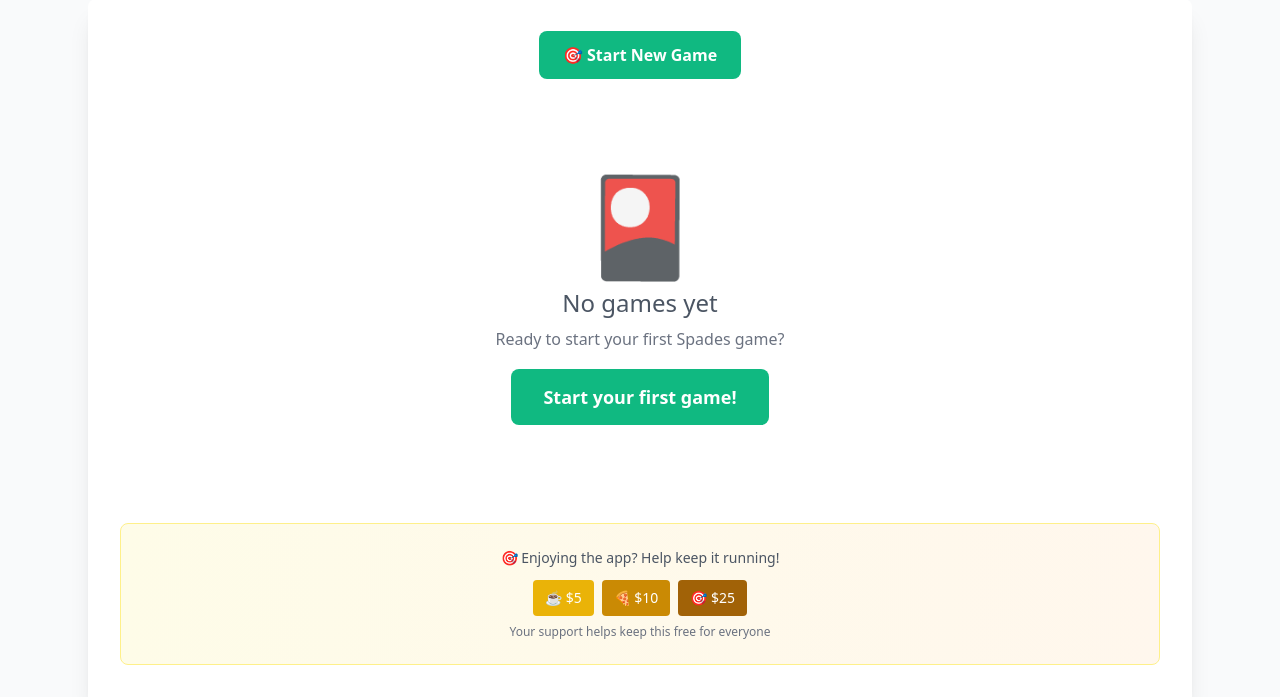
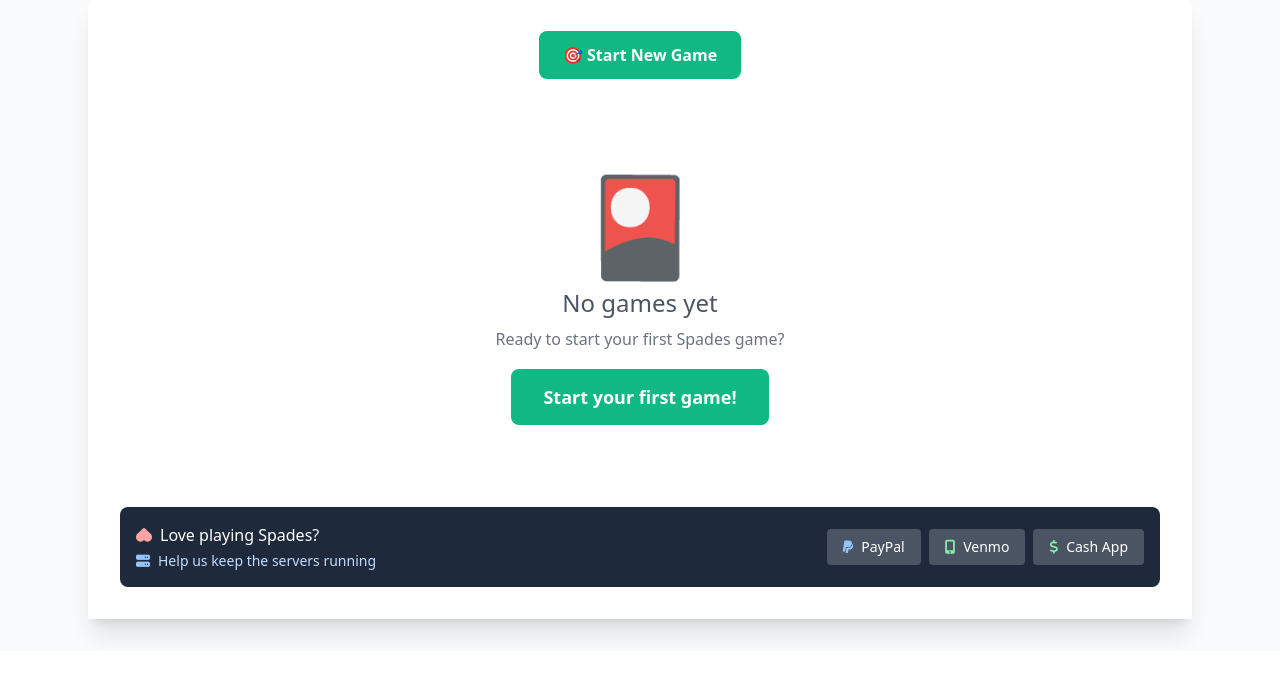
Before and after one commit to matt-ortiz/spades, a Flask app: page /dashboard in a window 1280 px wide. Shown: the part 149-846 px from the top of the page. After the commit the page ends 791 px from the top, so only its background shows below. Run offline with Flask 3, Linux system fonts and the light colour scheme; the visitor is signed in with stand-in values (Sample User, id 1); data that the repository does not hold is empty; some libraries are stand-ins or nearby versions.

Commit message:
Donation box update

```diff
--- a/templates/dashboard.html
+++ b/templates/dashboard.html
@@ -118,21 +118,32 @@
 {% endif %}
 
 <!-- Optional donation section -->
-<div class="text-center mt-12 p-6 bg-gradient-to-r from-yellow-50 to-orange-50 rounded-lg border border-yellow-200">
-    <div class="max-w-md mx-auto">
-        <p class="text-sm text-gray-600 mb-3">🎯 Enjoying the app? Help keep it running!</p>
-        <div class="flex flex-wrap justify-center gap-2">
-            <a href="#" class="bg-yellow-500 hover:bg-yellow-600 text-white px-3 py-2 rounded text-sm font-medium transition-colors">
-                ☕ $5
-            </a>
-            <a href="#" class="bg-yellow-600 hover:bg-yellow-700 text-white px-3 py-2 rounded text-sm font-medium transition-colors">
-                🍕 $10
-            </a>
-            <a href="#" class="bg-yellow-700 hover:bg-yellow-800 text-white px-3 py-2 rounded text-sm font-medium transition-colors">
-                🎯 $25
-            </a>
-        </div>
-        <p class="text-xs text-gray-500 mt-2">Your support helps keep this free for everyone</p>
+<div class="flex flex-col sm:flex-row sm:justify-between sm:items-center mt-8 p-4 bg-spades-primary rounded-lg">
+  <div class="text-white mb-3 sm:mb-0">
+    <div class="font-medium flex items-center gap-2">
+      <i class="fa-solid fa-heart text-red-300 fa-pulse"></i>
+      <span>Love playing Spades?</span>
     </div>
+    <div class="text-sm text-blue-200 flex items-center gap-2 mt-1">
+      <i class="fa-solid fa-server text-blue-300"></i>
+      <span>Help us keep the servers running</span>
+    </div>
+  </div>
+    <link rel="stylesheet" href="https://cdnjs.cloudflare.com/ajax/libs/font-awesome/6.7.2/css/all.min.css" integrity="sha512-Evv84Mr4kqVGRNSgIGL/F/aIDqQb7xQ2vcrdIwxfjThSH8CSR7PBEakCr51Ck+w+/U6swU2Im1vVX0SVk9ABhg==" crossorigin="anonymous" referrerpolicy="no-referrer" />
+  <div class="flex gap-2">
+    <a href="https://www.paypal.com/paypalme/moteez1" class="bg-white bg-opacity-20 hover:bg-opacity-30 text-white px-4 py-2 rounded font-medium transition-all btn-animate text-sm flex items-center gap-2">
+      <i class="fa-brands fa-paypal text-blue-300"></i>
+      <span>PayPal</span>
+    </a>
+      <a href="https://www.venmo.com/u/matt_ortiz" class="payment-btn bg-white bg-opacity-20 hover:bg-opacity-30 text-white px-4 py-2 rounded font-medium transition-all btn-animate text-sm flex items-center gap-2 glow-on-hover">
+            <i class="fa-solid fa-mobile-screen-button text-green-300"></i>
+            <span>Venmo</span>
+        </a>
+      <a href="https://cash.app/$mattweb5" class="payment-btn bg-white bg-opacity-20 hover:bg-opacity-30 text-white px-4 py-2 rounded font-medium transition-all btn-animate text-sm flex items-center gap-2 glow-on-hover">
+            <i class="fa-solid fa-dollar-sign text-green-300"></i>
+            <span>Cash App</span>
+        </a>
+
+  </div>
 </div>
 {% endblock %}
```
